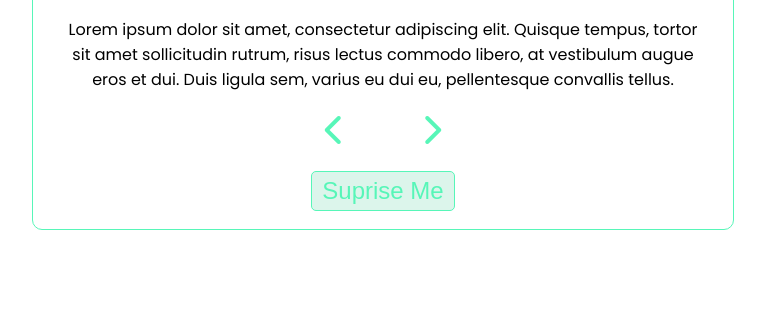
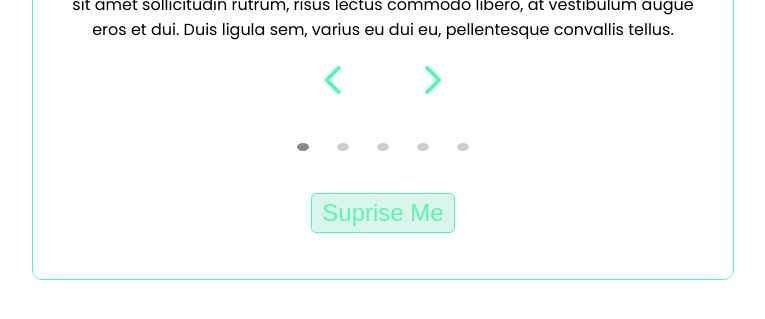
Before and after one commit to antonADev/reviews-carousel, a plain HTML site: page index.html in a window 1280 px wide. Shown: the part 561-880 px from the top of the page, without its empty margins (257-1022 px from the left). Drawn offline with Linux system fonts and the light colour scheme.

Commit message:
Added dotted navigation
Updated the index.html, the style.css and the main.js file implementig a dotted navigation for the carousel and changed the behaviour when the user has on screen the first or the last review

```diff
--- a/index.html
+++ b/index.html
@@ -13,26 +13,35 @@
     <script src="main.js" defer></script>
 
     <!-- Google Fonts -->
-    <link rel="preconnect" href="https://fonts.googleapis.com">
-    <link rel="preconnect" href="https://fonts.gstatic.com" crossorigin>
-    <link href="https://fonts.googleapis.com/css2?family=Poppins:wght@100;200;300;400;500;600;700;800;900&display=swap" rel="stylesheet">
+    <link rel="preconnect" href="https://fonts.googleapis.com" />
+    <link rel="preconnect" href="https://fonts.gstatic.com" crossorigin />
+    <link
+      href="https://fonts.googleapis.com/css2?family=Poppins:wght@100;200;300;400;500;600;700;800;900&display=swap"
+      rel="stylesheet"
+    />
 
     <!-- Font Awesome -->
-    <script src="https://kit.fontawesome.com/506d6a3336.js" crossorigin="anonymous"></script>
+    <script
+      src="https://kit.fontawesome.com/506d6a3336.js"
+      crossorigin="anonymous"
+    ></script>
   </head>
   <body>
     <section id="main-section">
       <div class="container">
-
-                  <img class="image padding" src="images/ada.png" alt="">
-
+        <img class="image padding" src="images/ada.png" alt="" />
 
         <h1 class="name-header padding"></h1>
         <p class="job-para"></p>
         <p class="review-para"></p>
         <div class="arrow-button-container">
-                  <button data-arrow class="arrow-btn-left arrow-btn"><i class="fas fa-chevron-left"></i></button>
-                  <button data-arrow class="arrow-btn-right arrow-btn"><i class="fas fa-chevron-right"></i></button>
+          <button data-arrow class="arrow-btn-left arrow-btn">
+            <i class="fas fa-chevron-left"></i>
+          </button>
+          <button data-arrow class="arrow-btn-right arrow-btn">
+            <i class="fas fa-chevron-right"></i>
+          </button>
+          <div class="dots"></div>
         </div>
 
         <button data-button class="random-button padding">Suprise Me</button>
--- a/main.js
+++ b/main.js
@@ -6,7 +6,7 @@ const reviewPara = document.querySelector(".review-para");
 
 const randomButton = document.querySelector("[data-button]");
 const arrowButtons = document.querySelectorAll("[data-arrow]");
-
+const dotContainer = document.querySelector(".dots");
 // Here I've defined a count variable that keeps track of which review is currently displayed.
 let count = 0;
 
@@ -54,8 +54,10 @@ const reviews = [
   },
 ];
 
+// Functions
+
 // This is the function that checks if the name.first and name.last are uppercased. If not, it will uppercase the names.
-function upperCaseName(first, last) {
+const upperCaseName = function (first, last) {
   if (
     first.charAt(0) !== first.charAt(0).toUpperCase() ||
     last.charAt(0) !== last.charAt(0).toUpperCase()
@@ -66,10 +68,10 @@ function upperCaseName(first, last) {
   } else {
     return `${first} ${last}`;
   }
-}
+};
 
 // Belows function is the one that displays everything. I've gave it an input, in this case count, so that it will display the object on the array position of count.
-function updateDisplay(count) {
+const updateDisplay = function (count) {
   imageElement.setAttribute("src", `${reviews[count].image}`);
   nameHeader.textContent = upperCaseName(
     reviews[count].name.first,
@@ -77,21 +79,18 @@ function updateDisplay(count) {
   );
   jobPara.textContent = reviews[count].job;
   reviewPara.textContent = reviews[count].review;
-}
-
-// This first listener gets triggered on load, and it displays the standard object choosed by me by declaring at the beginning count equals to 0.
-window.addEventListener("load", () => {
-  updateDisplay(count);
-});
+};
 
 // Here, the forEach() method, targets both the arrow buttons, and assigns them a listener, this time a click listener. And then, with the help of a nested if statement checks
 // on the click of the left arrow if count is lesserEqual of 0 it should return, if not, it has to decrement count and trigger the updateDisplay() function
 // or on the click of the right arrow if count is greaterEqual of the array length it should return, if not, it has to increment the count and trigger the updateDisplay() function.
+const moveTheSlider = function () {
   arrowButtons.forEach((button) => {
     button.addEventListener("click", () => {
       if (button.classList[0] === "arrow-btn-left") {
         if (count <= 0) {
-        return;
+          count = reviews.length - 1;
+          updateDisplay(count);
         } else {
           count--;
           updateDisplay(count);
@@ -99,16 +98,52 @@ arrowButtons.forEach((button) => {
       }
       if (button.classList[0] === "arrow-btn-right") {
         if (count >= reviews.length - 1) {
-        return;
+          count = 0;
+          updateDisplay(count);
         } else {
           count++;
           updateDisplay(count);
         }
       }
+      activateDot(count);
     });
   });
+};
 
-// This last listener, gets fired when the randomButton is clicked and it creates a random number between 0 and the array length, update the count with that number (I've updated the count with the random number
+// This function creates dinamically the dots in base on how reviews we have
+const createDots = function () {
+  reviews.forEach(function (_, i) {
+    dotContainer.insertAdjacentHTML(
+      "beforeend",
+      `<button class="dots__dot" data-slide="${i}"></button>`
+    );
+  });
+};
+
+// This function activates the corresponding dot to the review
+const activateDot = function (slide) {
+  document
+    .querySelectorAll(".dots__dot")
+    .forEach((dot) => dot.classList.remove("dots__dot--active"));
+
+  document
+    .querySelector(`.dots__dot[data-slide="${slide}"]`)
+    .classList.add("dots__dot--active");
+};
+
+// This is the starting function that gets triggered on load
+const init = function () {
+  updateDisplay(0);
+  moveTheSlider();
+  createDots();
+  activateDot(0);
+};
+
+init();
+
+// Event listeners
+
+// This listener, gets fired when the randomButton is clicked and it creates a random number between 0 and the array length, update the count with that number (I've updated the count with the random number
 // instead of passing it directly because so, I can continue to see the reviews from the array position that the random number sets) and passing that number in the updateDisplay() function.
 randomButton.addEventListener("click", function () {
   function random(array) {
@@ -116,4 +151,16 @@ randomButton.addEventListener("click", function () {
   }
   count = random(reviews);
   updateDisplay(count);
+  activateDot(count);
 });
+
+// This listener manage the behaviour when the user clicks directly on the dots
+dotContainer.addEventListener("click", function (e) {
+  if (e.target.classList.contains("dots__dot")) {
+    const { slide } = e.target.dataset;
+    console.log(slide);
+    count = Number(slide);
+    updateDisplay(slide);
+    activateDot(slide);
+  }
+});
--- a/style.css
+++ b/style.css
@@ -1,5 +1,5 @@
 body {
-    font-family: 'Poppins', sans-serif;
+  font-family: "Poppins", sans-serif;
   margin: 0;
   padding: 0;
   text-align: center;
@@ -27,10 +27,9 @@ body {
   justify-content: flex-start;
   align-items: center;
   width: 700px;
-    height: 500px;
+  height: 600px;
   border: 1px solid #57f6b8;
   border-radius: 10px;
-
 }
 
 .image {
@@ -41,7 +40,6 @@ body {
 .name-header {
   font-size: 2rem;
   margin: 0;
-
 }
 
 .job-para {
@@ -49,7 +47,6 @@ body {
   color: #57f6b8;
   text-transform: uppercase;
 }
-
 
 .review-para {
   margin: 10px 0;
@@ -79,3 +76,35 @@ body {
   margin: 10px 30px;
   color: #57f6b8;
 }
+
+.dots {
+  position: relative;
+  display: flex;
+  justify-content: center;
+  margin: 2rem 0;
+}
+
+.dots__dot {
+  border: none;
+  background-color: #b9b9b9;
+  opacity: 0.7;
+  height: 0.5rem;
+  width: 0.5rem;
+  border-radius: 50%;
+  margin-right: 1.75rem;
+  cursor: pointer;
+  transition: all 0.5s;
+
+  /* Only necessary when overlying images */
+  /* box-shadow: 0 0.6rem 1.5rem rgba(0, 0, 0, 0.7); */
+}
+
+.dots__dot:last-child {
+  margin: 0;
+}
+
+.dots__dot--active {
+  /* background-color: #fff; */
+  background-color: #888;
+  opacity: 1;
+}
```
Lines whose indentation alone changed are shown as unchanged.
